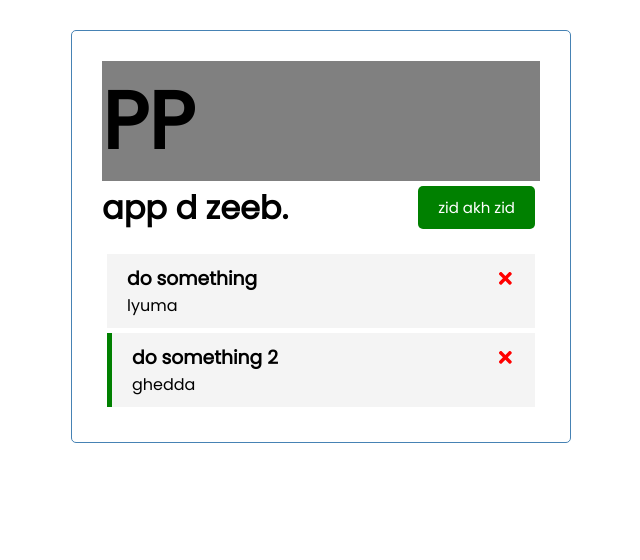
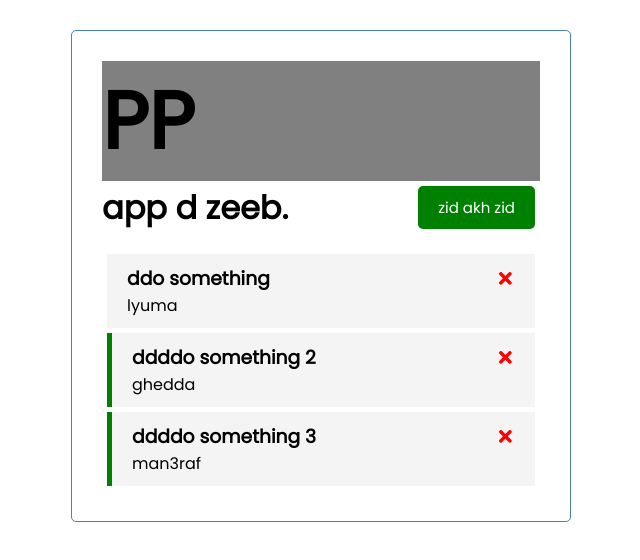
Before and after one commit to mohaslimani/taskTracker-reactJS, a React (Create React App) app in the folder task-tracker/: page / in a window 1280 px wide. Shown: the top 560 px of the page, without its empty margins (319-959 px from the left). Built offline with nearby package versions, Linux system fonts and the light colour scheme; data requests are answered from the project's data file.

Commit message:
fake api done, need to link it properly

```diff
--- /dev/null
+++ b/task-tracker/db.json
@@ -0,0 +1,22 @@
+{
+  "tasks": [
+	{
+		"id" : 1,
+		"text" : "ddo something",
+		"day" : "lyuma",
+		"reminder" : false
+	},
+	{
+		"id" : 2,
+		"text" : "ddddo something 2",
+		"day" : "ghedda",
+		"reminder" : true
+	},
+	{
+		"id" : 3,
+		"text" : "ddddo something 3",
+		"day" : "man3raf",
+		"reminder" : true
+	}
+  ]
+}
--- a/task-tracker/package.json
+++ b/task-tracker/package.json
@@ -6,6 +6,7 @@
     "@testing-library/jest-dom": "^5.14.1",
     "@testing-library/react": "^11.2.7",
     "@testing-library/user-event": "^12.8.3",
+    "json-server": "^0.16.3",
     "react": "^17.0.2",
     "react-dom": "^17.0.2",
     "react-icons": "^4.2.0",
@@ -16,7 +17,8 @@
     "start": "react-scripts start",
     "build": "react-scripts build",
     "test": "react-scripts test",
-    "eject": "react-scripts eject"
+    "eject": "react-scripts eject",
+	"server": "json-server --watch db.json --port 5000"
   },
   "eslintConfig": {
     "extends": [
--- a/task-tracker/src/App.js
+++ b/task-tracker/src/App.js
@@ -1,29 +1,34 @@
 import Header from './components/Header'
 import Tasks from './components/Tasks';
 import AddTask from './components/AddTask';
-import { useState } from 'react'
+import { useState , useEffect} from 'react'
 
 function App() {
 	//states of button
 	const [btnState, setBtnState] = useState(false);
 	//...states of data
-	const [tasks, setTasks] = useState(
-		[
-			{
-				id: 1,
-				text: 'do something',
-				day: 'lyuma',
-				reminder: false,
-			},
-			{
-				id: 2,
-				text: 'do something 2',
-				day: 'ghedda',
-				reminder: true,
-			},
-		]
-	)
+	const [tasks, setTasks] = useState([])
 
+	// http://localhost:5000/tasks
+	// to see db.json on the browser
+
+
+	// useEffect https://dmitripavlutin.com/react-useeffect-explanation/
+	// the empty [] in use effect are used to make the effect happen every refrech(initial)
+	useEffect( () => {
+		const dataFromBack = fetchTasks();
+		setTasks(dataFromBack);
+		console.log(dataFromBack)
+		}, [])
+
+
+	const fetchTasks = async () => {
+		const res = await fetch('http://localhost:5000/tasks');
+		const tData = await res.json();
+		setTasks(tData)
+
+		return tData;
+	}
 	// delete task
 	const deleteTask = (id) => {
 		console.log('delete' ,id);
--- a/task-tracker/src/components/AddTask.js
+++ b/task-tracker/src/components/AddTask.js
@@ -45,7 +45,7 @@ const AddTask = ({ onAdd }) => {
 				<input type="checkbox"
 				checked={reminder} value={reminder} onChange={(e) => setReminder(e.currentTarget.checked)}/>
 			</div>
-			<input className="btn btn-block" value="save task." type="Submit"/>
+			<input className="btn btn-block" type="Submit" defaultValue="save Task"/>
 		</form>
 	)
 }
```
Also changed, not shown: 1 other file (tests, documents, lock files or other folders).
